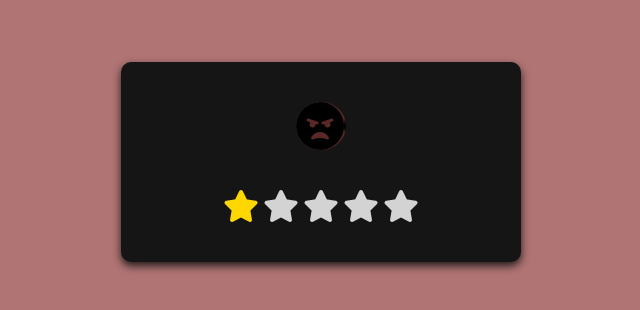
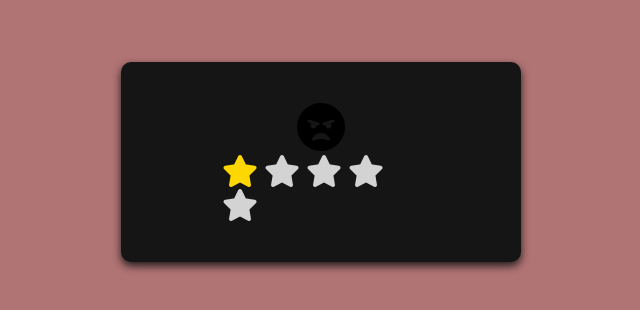
Before and after one commit to SuperGandhi/Emoji, a plain HTML site: page index.html in a window 1280 px wide. Shown: the part 238-548 px from the top of the page, without its empty margins (319-959 px from the left). Drawn offline with Linux system fonts and the light colour scheme.

Commit message:
Complete

```diff
--- a/index.css
+++ b/index.css
@@ -36,7 +36,7 @@ video{
     top: 20%;
     width: 50px;
     border-radius: 50%;
-    background-color:  rgba(139, 53, 53, 0.594);
+    /* background-color:  rgba(139, 53, 53, 0.594); */
     display: flex;
     overflow: hidden;
     -webkit-transform: translateX(-50%);
@@ -49,13 +49,18 @@ video{
     -o-border-radius: 50%;
 }
 
-.far{
+.fa-solid{
     margin: 1px;
-    transform: translate(0px);
-    -webkit-transform: translate(0px);
-    -moz-transform: translate(0px);
-    -ms-transform: translate(0px);
-    -o-transform: translate(0px);
+    transform: translateX(0);
+    transition: transform 0.2s;
+    -webkit-transform: translateX(0);
+    -moz-transform: translateX(0);
+    -ms-transform: translateX(0);
+    -o-transform: translateX(0);
+    -webkit-transition: transform 0.2s;
+    -moz-transition: transform 0.2s;
+    -ms-transition: transform 0.2s;
+    -o-transition: transform 0.2s;
 }
 
 
@@ -69,6 +74,7 @@ video{
     -ms-transform: translateX(-50%);
     -o-transform: translateX(-50%);
 }
+
 .fa-star{
     color: lightgray;
     cursor: pointer;
```
